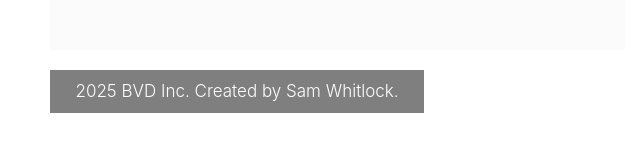
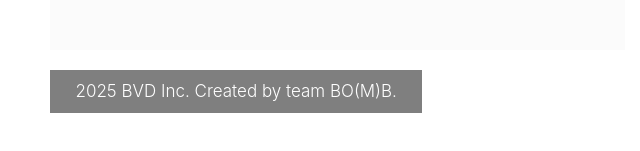
Before and after one commit to intentionalDisaster99/CanSatThree, a website built with Parcel: page GroundStation/Website/index.html in a window 1280 px wide. Shown: the part 2040-2191 px from the top of the page, 0-640 px from the left. Built offline with nearby package versions, Linux system fonts and the light colour scheme.

Commit message:
Changed attribution

```diff
--- a/GroundStation/Website/index.html
+++ b/GroundStation/Website/index.html
@@ -122,7 +122,7 @@
             <footer class="row tm-mt-small">
                 <div class="col-12 font-weight-light">
                     <p class="d-inline-block tm-bg-black text-white py-2 px-4">
-                        2025 BVD Inc. Created by Sam Whitlock.
+                        2025 BVD Inc. Created by team BO(M)B.
                     </p>
                 </div>
             </footer>
```
